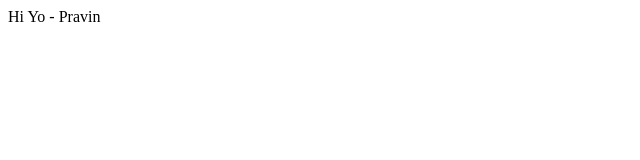
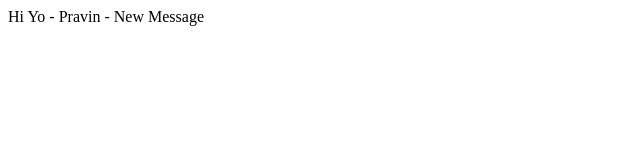
Before and after one commit to Pravinakajerry/Figflow, a plain HTML site: page index.html in a window 1280 px wide. Shown: the whole page, without its empty margins (0-640 px from the left). Drawn offline with Linux system fonts and the light colour scheme.

Commit message:
new message

```diff
--- a/index.html
+++ b/index.html
@@ -6,6 +6,6 @@
     <title>Document</title>
 </head>
 <body>
-    Hi Yo - Pravin
+    Hi Yo - Pravin - New Message
 </body>
 </html>
```
